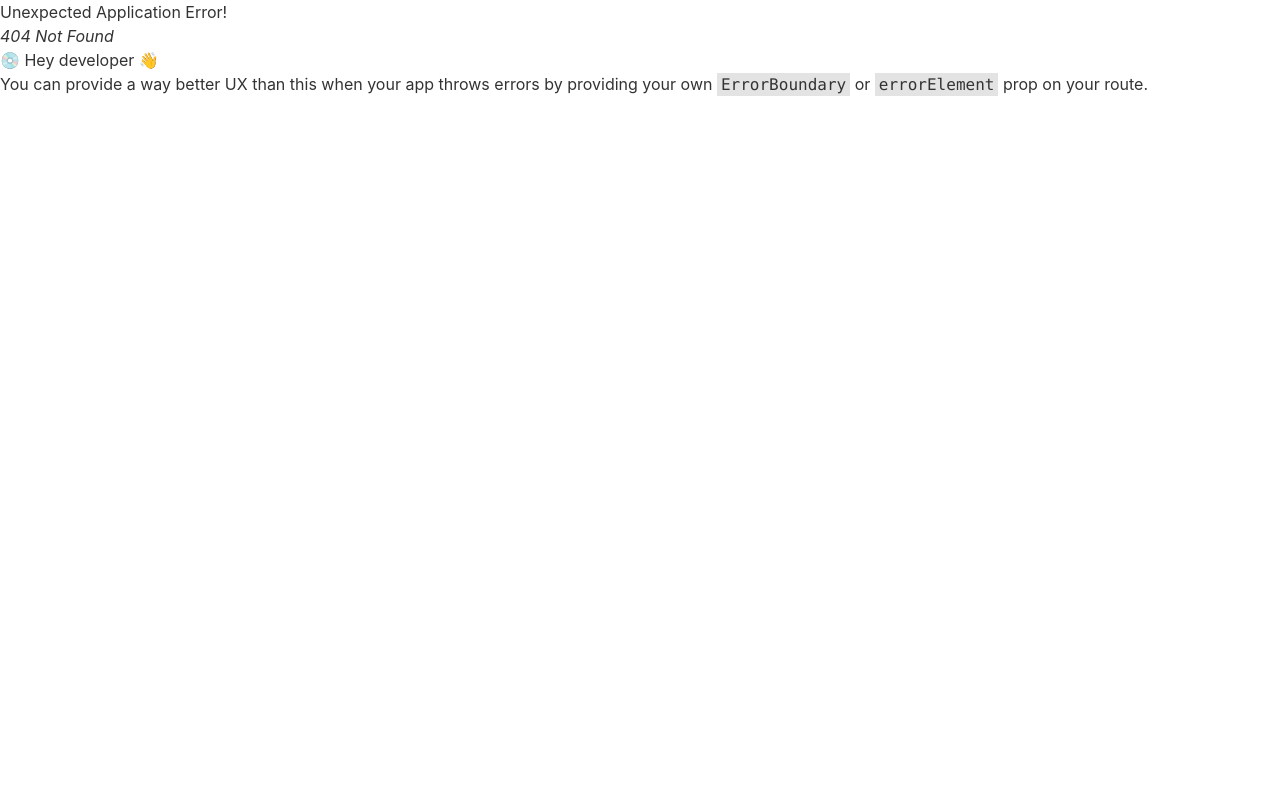
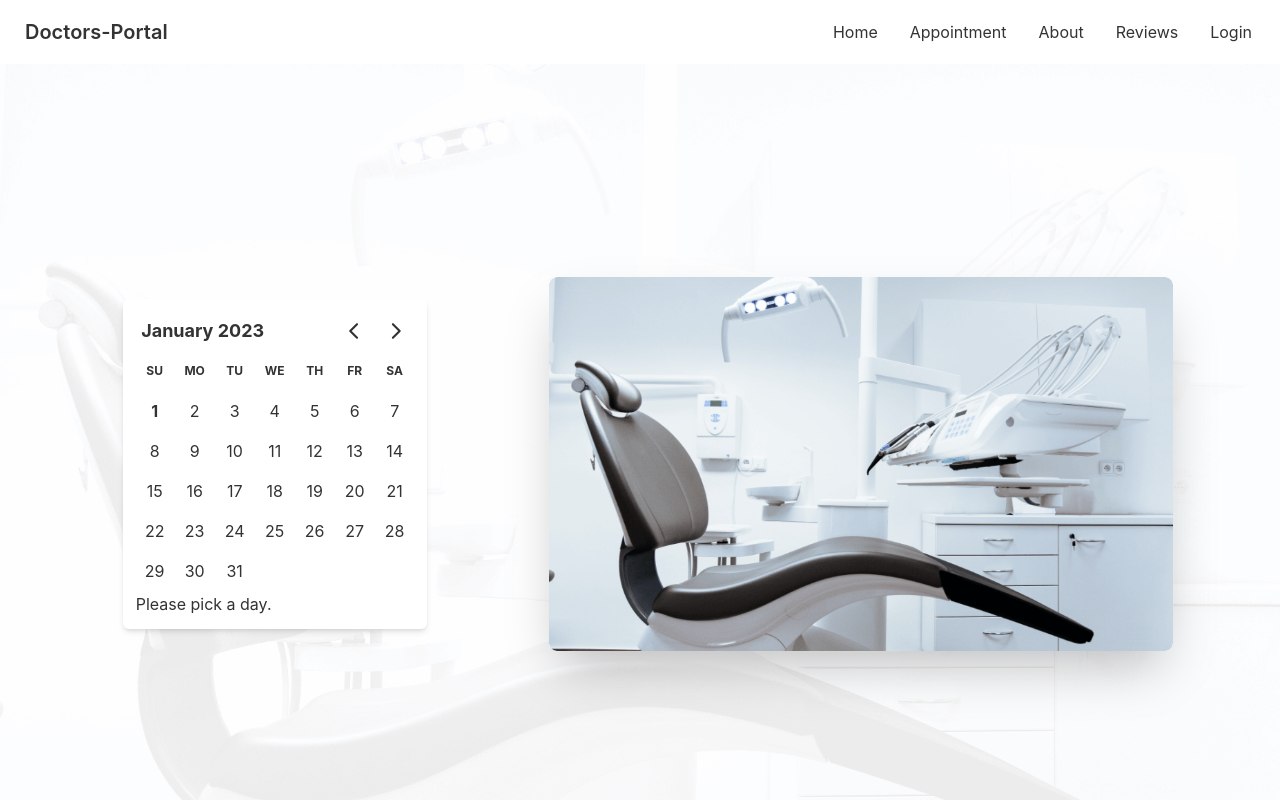
Before and after one commit to ismilearefin/doctor-portal-client, a React (Create React App) app: page /appointment in a window 1280 px wide. Before the commit this address had no page. Shown: the top 800 px of the page. Built offline with nearby package versions, Linux system fonts and the light colour scheme.

Commit message:
calander section

```diff
--- a/package.json
+++ b/package.json
@@ -7,7 +7,9 @@
     "@testing-library/react": "^13.4.0",
     "@testing-library/user-event": "^13.5.0",
     "daisyui": "^2.46.0",
+    "date-fns": "^2.29.3",
     "react": "^18.2.0",
+    "react-day-picker": "^8.4.1",
     "react-dom": "^18.2.0",
     "react-icons": "^4.7.1",
     "react-router-dom": "^6.6.1",
--- a/src/Routes/Routes/Routes.js
+++ b/src/Routes/Routes/Routes.js
@@ -2,6 +2,7 @@ import {
     createBrowserRouter,
   } from "react-router-dom";
 import Main from "../../Layout/Main";
+import Appointment from "../../pages/Appointment/Appointment";
 import Home from "../../pages/Home/Home/Home";
 import Login from "../../pages/Login/Login";
 
@@ -17,6 +18,10 @@ export  const router = createBrowserRouter([
         {
             path:"/login",
             element: <Login></Login>
+        },
+        {
+          path:"/appointment",
+          element: <Appointment></Appointment>
         }
       ]
     },
--- /dev/null
+++ b/src/pages/Appointment/Appointment.js
@@ -0,0 +1,12 @@
+import React from 'react';
+import Calander from './Calander/Calander';
+
+const Appointment = () => {
+    return (
+        <div>
+            <Calander></Calander>
+        </div>
+    );
+};
+
+export default Appointment;
--- /dev/null
+++ b/src/pages/Appointment/Calander/Calander.js
@@ -0,0 +1,39 @@
+import React, { useState } from 'react';
+import background from "../../../assets/images/bg.png";
+import chair from "../../../assets/images/chair.png";
+import 'react-day-picker/dist/style.css';
+import { format } from 'date-fns';
+import { DayPicker } from 'react-day-picker';
+
+const Calander = () => {
+    const [selected, setSelected] = useState(false);
+
+    let footer = <p>Please pick a day.</p>;
+    if (selected) {
+      footer = <p>You picked {format(selected, 'PP')}.</p>;
+    }
+
+
+    return (
+        <div className="hero min-h-screen bg-center bg-no-repeat bg-cover" style={{backgroundImage:`url(${background})`}}>
+      <div className="hero-content flex-col lg:flex-row-reverse justify-evenly">
+        <img
+          src={chair}
+          className="w-2/4 rounded-lg shadow-2xl"
+          alt="chair"
+        />
+        <div>
+        <DayPicker
+        className='bg-white p-3 shadow-md rounded-md'
+      mode="single"
+      selected={selected}
+      onSelect={setSelected}
+      footer={footer}
+    />
+        </div>
+      </div>
+    </div>
+    );
+};
+
+export default Calander;
```
Also changed, not shown: 1 other file (tests, documents, lock files or other folders).
